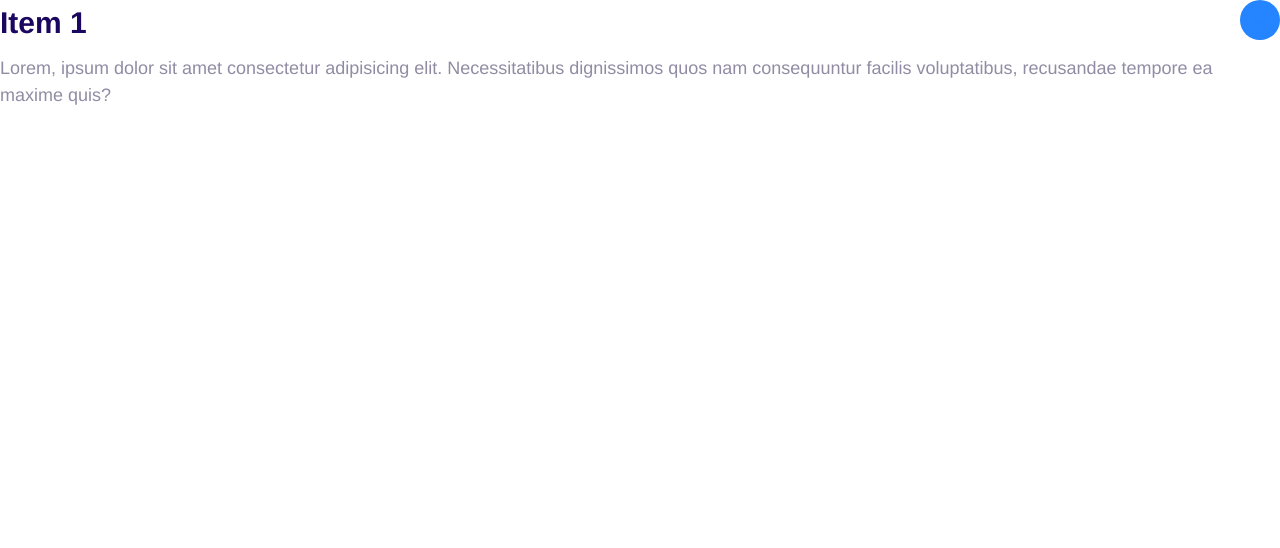
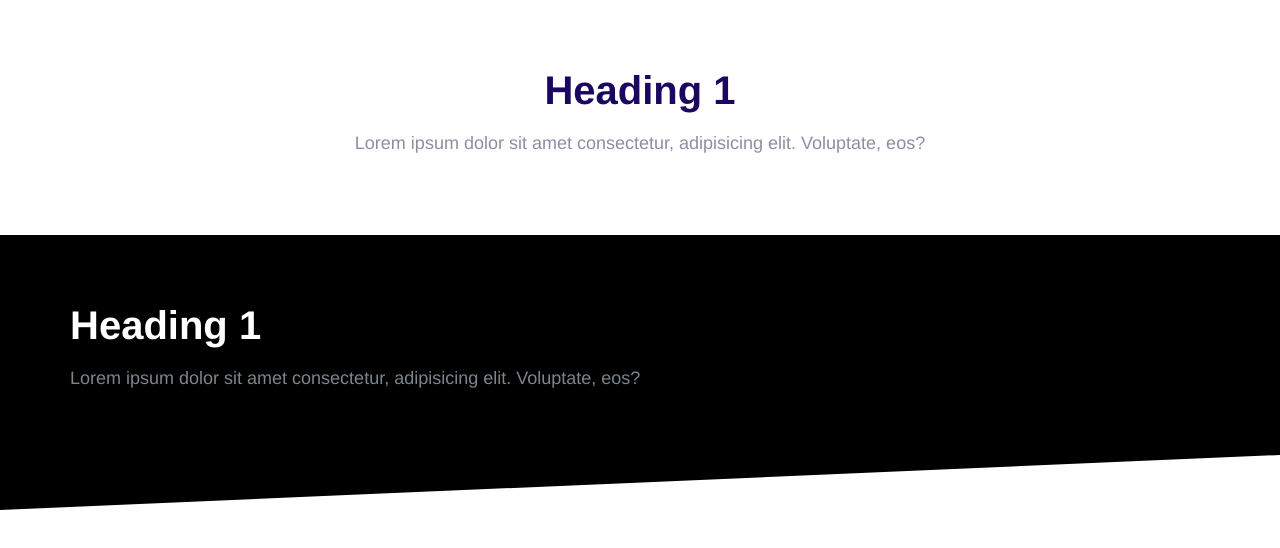
Before and after one commit to mab30/Mabel, a plain HTML site: page index.html in a window 1280 px wide. Drawn offline with Linux system fonts and the light colour scheme.

Commit message:
Block component defined

```diff
--- a/css/styles.css
+++ b/css/styles.css
@@ -560,3 +560,40 @@ right: 5%;
 .collapsible--expanded .collapsible__content {
   max-height: 100vh;
 }
+
+/* Blocks */
+.block {
+  --padding-vertical: 6rem;
+  padding: var(--padding-vertical) 2rem;
+}
+
+.block__heading {
+  margin-top: 0;
+}
+
+.block--dark {
+  background: #000;
+  color: #7b858b;
+}
+
+.block__header {
+  text-align: center;
+}
+
+.block--dark .block__heading {
+  color: #fff;
+}
+
+.block--skewed-right {
+  padding-bottom: calc(var(--padding-vertical) + 4rem);
+  clip-path: polygon(0% 0%, 100% 0%, 100% 100%, 0% 80%);
+}
+
+.block--skewed-left {
+  padding-bottom: calc(var(--padding-vertical) + 4rem);
+  clip-path: polygon(0% 0%, 100% 0%, 100% 80%, 0% 100%);
+}
+.container {
+  max-width: 1140px;
+  margin: 0 auto;
+}
--- a/index.html
+++ b/index.html
@@ -12,17 +12,18 @@
     <link rel="stylesheet" href="css/styles.css">
 </head>
 <body>
-    <div class="collapsible collapsible--expanded">
-        <header class="collapsible__header">
-            <h2 class="collapsible__heading">Item 1</h2>
-                <svg class="icon icon--primary collapsible__chevron">
-                    <use xlink:href="images/sprite.svg#chevron"></use>
-                  </svg>
+    <section class="block container">
+        <header class="block__header">
+            <h2 class="block__heading">Heading 1</h2>
+            <p>Lorem ipsum dolor sit amet consectetur, adipisicing elit. Voluptate, eos?</p>
         </header>
-        <div class="collapsible__content">
-            <p>Lorem, ipsum dolor sit amet consectetur adipisicing elit. Necessitatibus dignissimos quos nam consequuntur facilis voluptatibus, recusandae tempore ea maxime quis?</p>
+    </section>
+    <section class="block block--dark block--skewed-left">
+        <div class="container">
+            <h2 class="block__heading">Heading 1</h2>
+            <p>Lorem ipsum dolor sit amet consectetur, adipisicing elit. Voluptate, eos?</p>
         </div>
-    </div>
+    </section>
     <script src="js/main.js"></script>
 </body>
 </html>
```
Also changed, not shown: Components/Block.html (added, +12 -0 lines).
